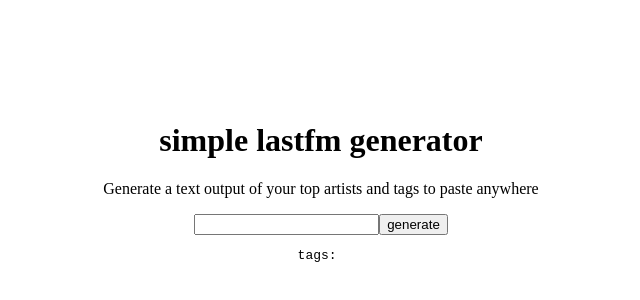
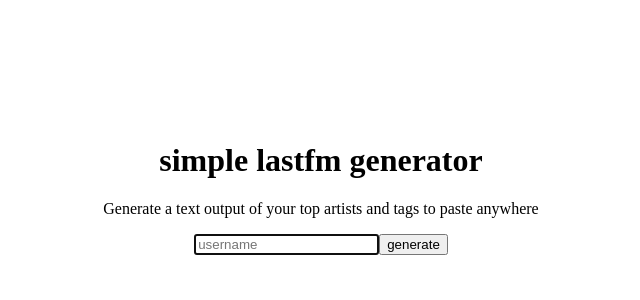
Before and after one commit to kayehol/simple-lastfm-generator, a React (Vite) app: page / in a window 1280 px wide. Shown: the part 212-512 px from the top of the page, without its empty margins (319-959 px from the left). Built offline with nearby package versions, Linux system fonts and the light colour scheme.

Commit message:
Add autofocus on input + input on enter and handle no data

```diff
--- a/src/Chart.tsx
+++ b/src/Chart.tsx
@@ -14,34 +14,42 @@
         enabled: false
     });
     // get top tags for every artist
-    const { isIdle, data: tags } = useQuery(['tags', topArtists], fetchTags, {
+    const { data: tags } = useQuery(['tags', topArtists], fetchTags, {
         enabled: !!topArtists
     });
 
     const formatArtist = (artists: ArtistQuery): string => {
-        const artistsList: string[] = artists?.topartists.artist.map((artist: Artist, index: number) => {
+        const artistsList = artists?.topartists.artist;
+
+        if (artistsList && artistsList.length == 0) return "user hasn't listened to any music in the selected date range."
+
+        const artistNameRank: string[] = artists?.topartists.artist.map((artist: Artist, index: number) => {
             return `${artist['@attr'].rank}. ${artist.name}`;
         });
-        return artistsList ? artistsList.join(' | ') : '';
+
+        return artistNameRank.join(' | ');
     }
-    const formatTags = (tags: TagsQuery | undefined): string => {
-        const tagsList: string[] = tags ? tags.map((tag) => tag?.toptags?.tag[0]?.name) : [''];
-        return `tags: ${tagsList.join(', ')}`
+    const formatTags = (tags: TagsQuery): string => {
+        const tagsList: string[] = tags.map((tag) => tag?.toptags?.tag[0]?.name);
+        return tagsList.length > 0 ? `tags: ${tagsList.join(', ')}` : '';
     }
 
     return (
         <>
-            <div>
+            <form onSubmit={event => event.preventDefault()}>
                 <input
+                    autoFocus
                     type="text"
-                    onChange={event => setUsername(event.currentTarget?.value)} />
-                <button onClick={() => refetch()}>
+                    onChange={event => setUsername(event.currentTarget?.value)}
+                    placeholder="username"
+                />
+                <button type="submit" onClick={() => refetch()}>
                     generate
                 </button>
-            </div>
-            {username && <pre>Output for {username}:</pre>}
-            {<pre>{formatArtist(topArtists)}</pre>}
-            {<pre>{formatTags(tags)}</pre>}
+            </form>
+            {username && <pre>Output for {username}'s last 7 days:</pre>}
+            {topArtists && <pre>{formatArtist(topArtists)}</pre>}
+            {tags && <pre>{formatTags(tags)}</pre>}
             {isError && <>{error.message}</>}
             {isLoading && <pre>Loading...</pre>}
         </>
```
